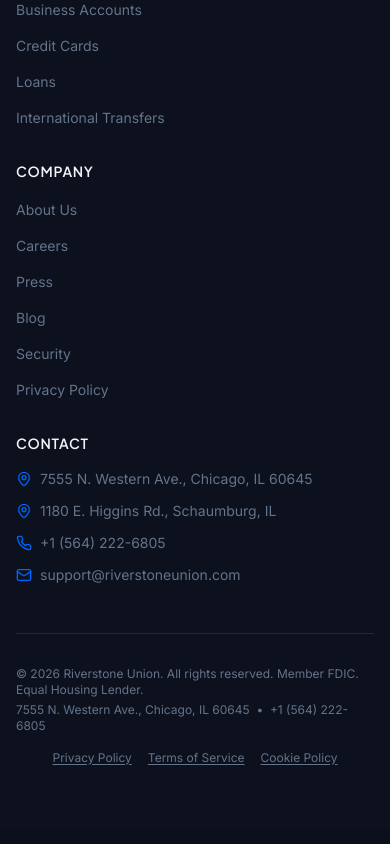
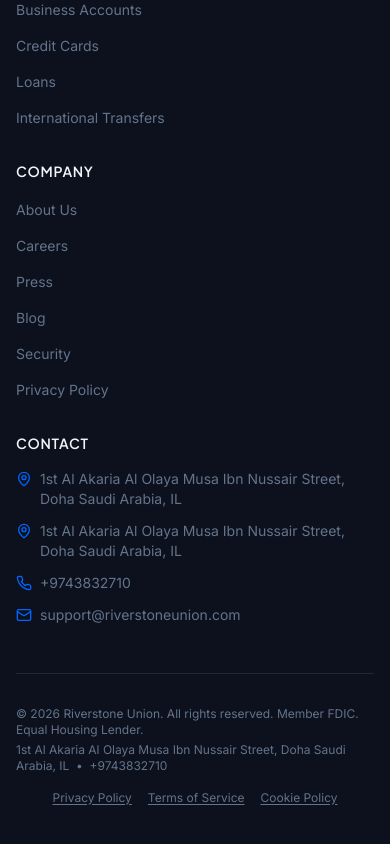
Before and after one commit to lazarus99x/riverstone-union, a Next.js app: page / in a window 390 px wide. Shown: the part 5746-6590 px from the top of the page. Built offline with nearby package versions, Linux system fonts and the light colour scheme.

Commit message:
Update contact info: new address (Doha Saudi Arabia) & phone (+974****2710)

```diff
--- a/app/page.tsx
+++ b/app/page.tsx
@@ -194,11 +194,11 @@ export default function LandingPage() {
             <span className="h-4 w-px bg-border-muted" />
             <span className="flex items-center gap-1.5 text-xs text-text-muted">
               <Phone className="h-3.5 w-3.5 text-primary" />
-              +1 (564) 222-6805
+              +9743832710
             </span>
             <span className="flex items-center gap-1.5 text-xs text-text-muted">
               <Building2 className="h-3.5 w-3.5 text-primary" />
-              7555 N. Western Ave., Chicago, IL
+              1st Al Akaria Al Olaya Musa Ibn Nussair Street, Doha Saudi Arabia, IL
             </span>
           </nav>
 
@@ -691,22 +691,22 @@ export default function LandingPage() {
                 <li className="flex items-start gap-2">
                   <MapPin className="mt-0.5 h-4 w-4 text-primary shrink-0" />
                   <span className="text-sm text-text-muted">
-                    7555 N. Western Ave., Chicago, IL 60645
+                    1st Al Akaria Al Olaya Musa Ibn Nussair Street, Doha Saudi Arabia, IL
                   </span>
                 </li>
                 <li className="flex items-start gap-2">
                   <MapPin className="mt-0.5 h-4 w-4 text-primary shrink-0" />
                   <span className="text-sm text-text-muted">
-                    1180 E. Higgins Rd., Schaumburg, IL
+                    1st Al Akaria Al Olaya Musa Ibn Nussair Street, Doha Saudi Arabia, IL
                   </span>
                 </li>
                 <li className="flex items-start gap-2">
                   <Phone className="mt-0.5 h-4 w-4 text-primary shrink-0" />
                   <a
-                    href="tel:+15642226805"
+                    href="tel:+9743832710"
                     className="text-sm text-text-muted transition-colors hover:text-text-secondary"
                   >
-                    +1 (564) 222-6805
+                    +9743832710
                   </a>
                 </li>
                 <li className="flex items-start gap-2">
@@ -730,7 +730,7 @@ export default function LandingPage() {
                   reserved. Member FDIC. Equal Housing Lender.
                 </p>
                 <p className="text-xs text-text-muted">
-                  7555 N. Western Ave., Chicago, IL 60645 &nbsp;&bull;&nbsp; +1 (564) 222-6805
+                  1st Al Akaria Al Olaya Musa Ibn Nussair Street, Doha Saudi Arabia, IL &nbsp;&bull;&nbsp; +9743832710
                 </p>
               </div>
               <div className="flex gap-4 text-xs text-text-muted">
--- a/lib/constants.ts
+++ b/lib/constants.ts
@@ -31,8 +31,8 @@ export const COMPANY = {
   NAME: APP_NAME,
   LEGAL_NAME: "Riverstone Union Financial Services, Inc.",
   SUPPORT_EMAIL: "support@riverstoneunion.com",
-  SUPPORT_PHONE: "+1 (564) 222-6805",
-  ADDRESS: "7555 N. Western Ave., Chicago, IL 60645 | 1180 E. Higgins Rd., Schaumburg, IL",
+  SUPPORT_PHONE: "+9743832710",
+  ADDRESS: "1st Al Akaria Al Olaya Musa Ibn Nussair Street, Doha Saudi Arabia, IL",
 } as const;
 
 export const LIMITS = {
```
